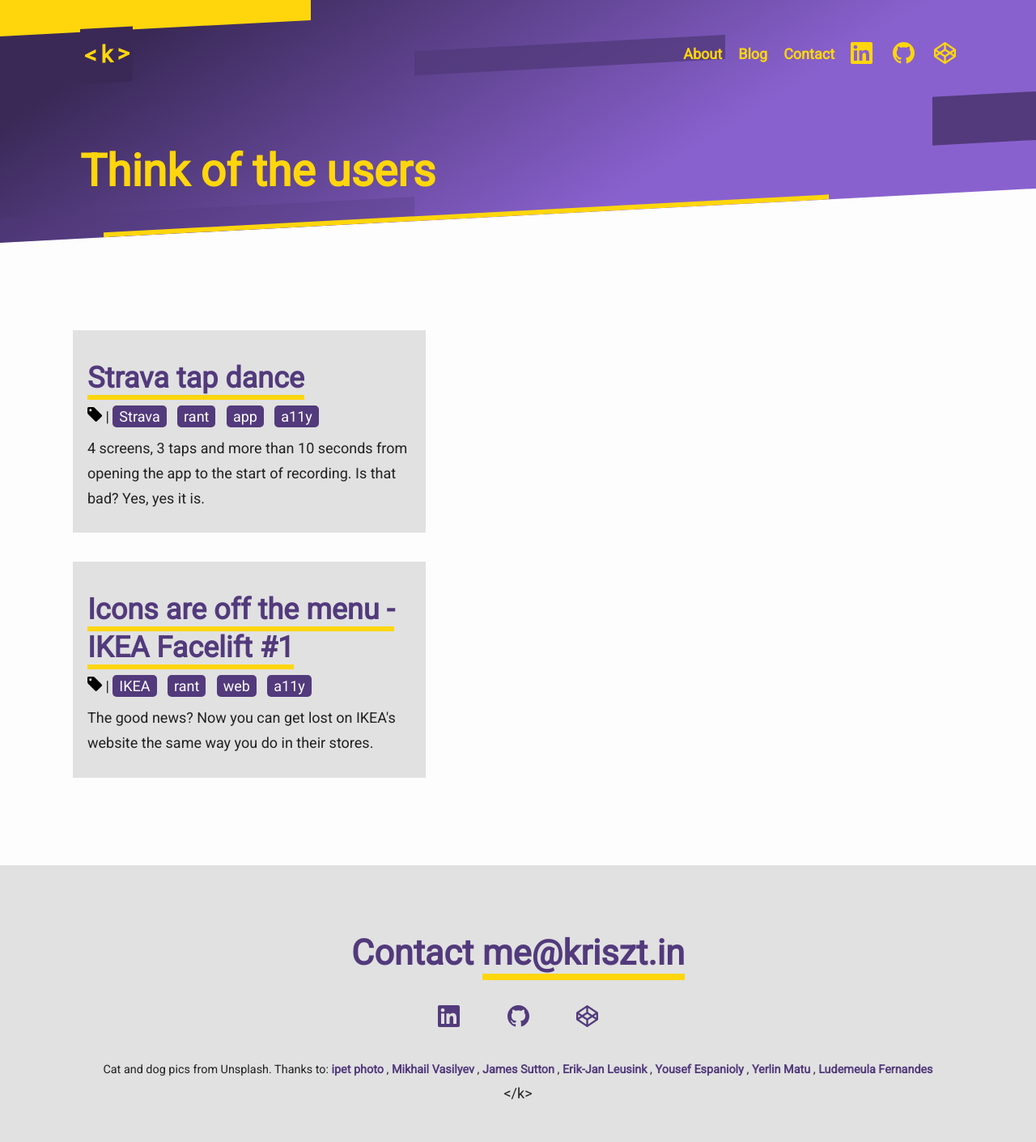
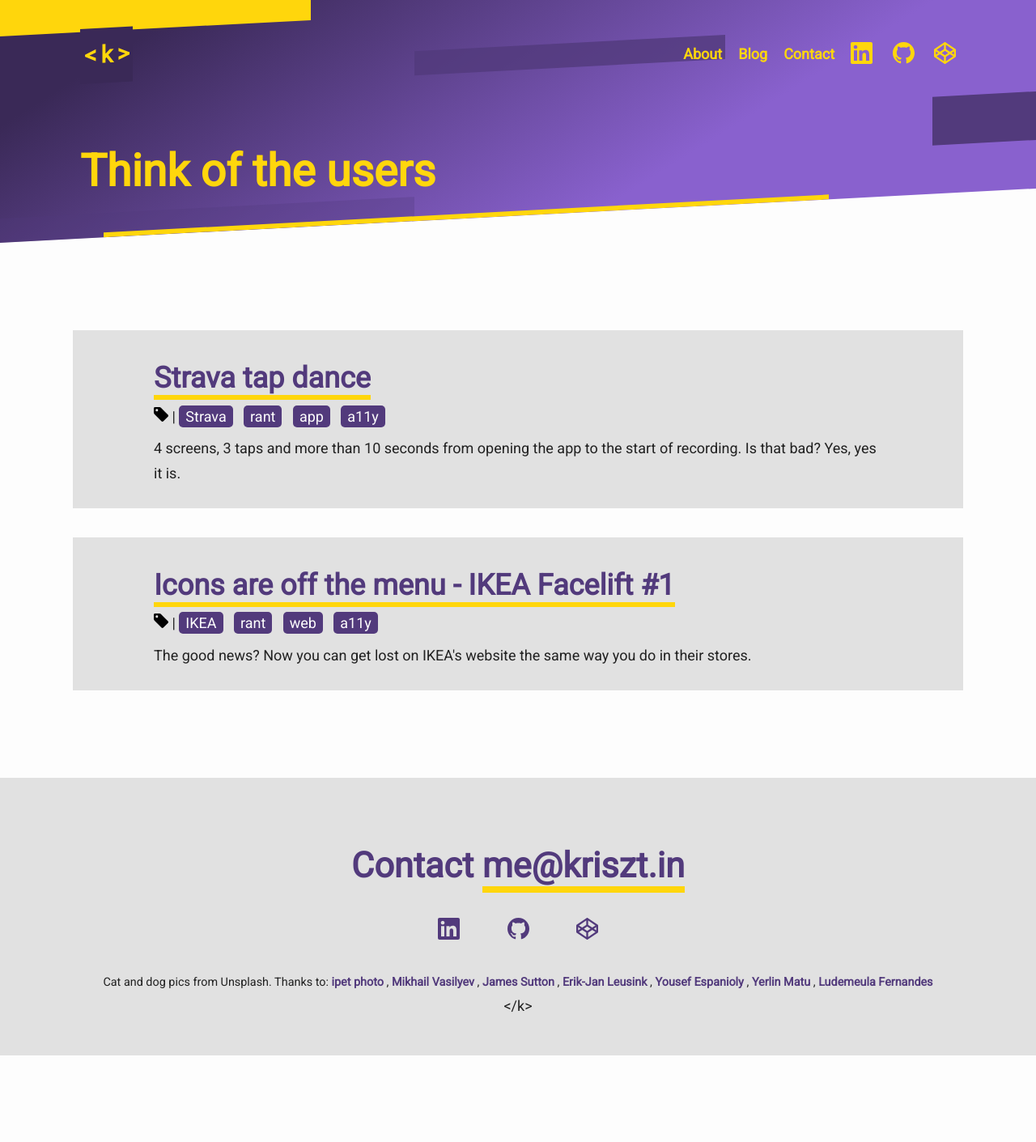
Before and after one commit to krisztin/cuddly-wixen, a Jekyll site: the page built from blog/index.md, in a window 1280 px wide. Shown: the whole page at 81% size. Built offline with Jekyll 4.4.1, drawn with Linux system fonts in a browser that asks for light colours; after the commit the page ends 1304 px from its top, so only the background shows below that.

Commit message:
mobile screen img size

```diff
--- a/_sass/partials/_base.scss
+++ b/_sass/partials/_base.scss
@@ -206,6 +206,11 @@
   margin: auto;
 }
 
+figure.img--mobile {
+  max-width: 350px;
+  margin: auto;
+}
+
 figure.nopad {
   img {
     padding: 0;
--- a/_sass/partials/_layout.scss
+++ b/_sass/partials/_layout.scss
@@ -496,7 +496,6 @@
   background-color: $colour-grey--light;
   padding: 1rem;
   margin: 2rem 0;
-  max-width: 400px;
 }
 
 /**
```
